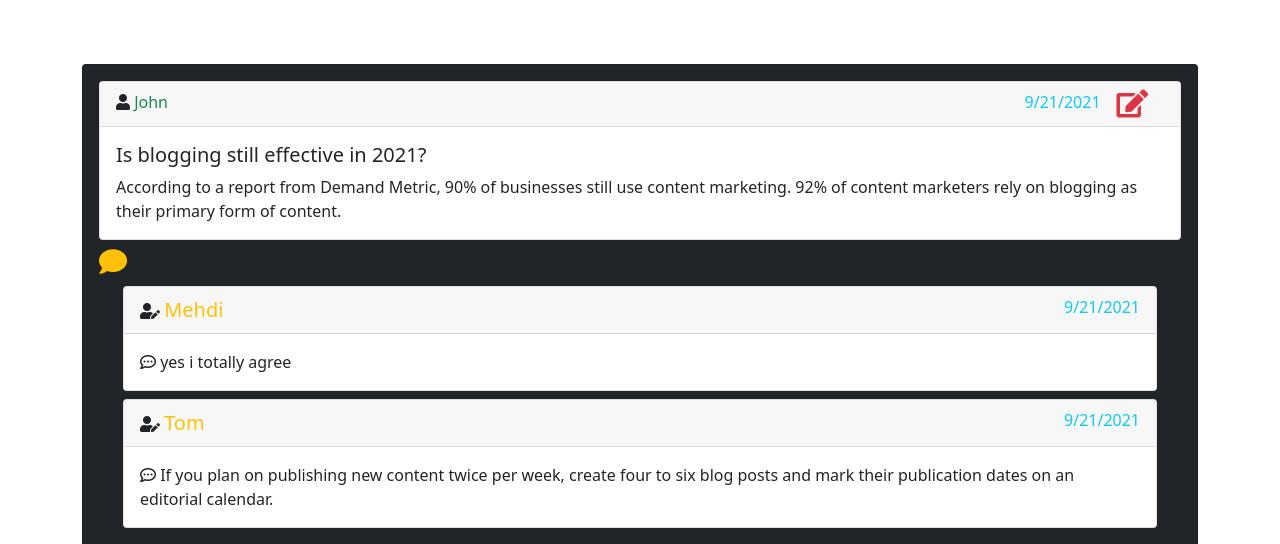
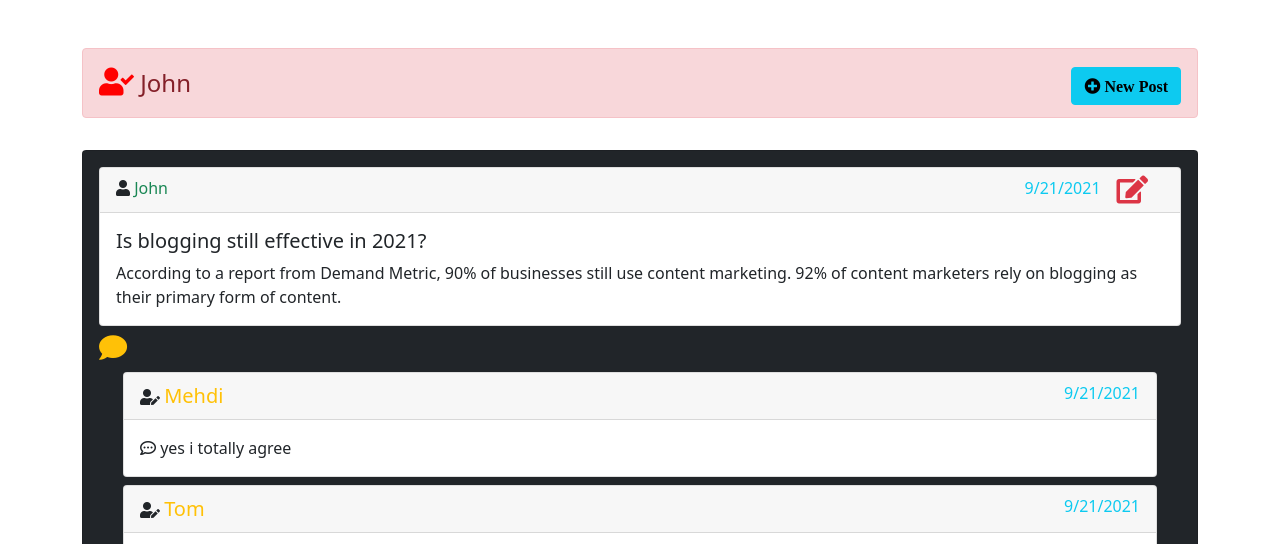
Before and after one commit to MehdiMahmud79/tech-blog, a Node server app: page /profile in a window 1280 px wide. Shown: the part 104-648 px from the top of the page. Run offline with Node 20, Linux system fonts and the light colour scheme; a user stored in the database is signed in; data comes from the database, SQL or seed files in the repository; some libraries are stand-ins or nearby versions.

Commit message:
fix: profile

```diff
--- a/public/js/script.js
+++ b/public/js/script.js
@@ -7,10 +7,13 @@ const errHandler = (message) => {
   $("#alertMessage").append(errMessage);
   return;
 };
+function capitalizeFirstLetter(string) {
+  return string.charAt(0).toUpperCase() + string.slice(1);
+}
 const loginFormHandler = async (event) => {
   event.preventDefault();
   // Collect values from the login form
-  const email = $("#email-login").val().trim();
+  const email = $("#email-login").val().trim().toLowerCase();
   const password = $("#password-login").val().trim();
   if (email && password) {
     // Send a POST request to the API endpoint
@@ -37,8 +40,8 @@ const loginFormHandler = async (event) => {
 
 const signupFormHandler = async (event) => {
   event.preventDefault();
-  const userName = $("#name-signup").val().trim();
-  const email = $("#email-signup").val().trim();
+  const userName = capitalizeFirstLetter($("#name-signup").val().trim());
+  const email = $("#email-signup").val().trim().toLowerCase();
   const password = $("#password-signup").val().trim();
   const password2 = $("#password-signup2").val().trim();
   if (!userName || !email || !password | !password2) {
--- a/views/makeComment.handlebars
+++ b/views/makeComment.handlebars
@@ -1,7 +1,4 @@
-<div id="alertMessage" class="alert alert-warning alert-dismissible fade " role="alert">
-  <strong><i class="fas fa-exclamation-triangle"></i></strong> <span>Error Message</span>
-  <button type="button" class="btn-close" data-bs-dismiss="alert" aria-label="Close"></button>
-</div>
+<div id="alertMessage"></div>
 
 <div class="row mt-5">
   <div class="col-md-6 m-auto">
--- a/views/profile.handlebars
+++ b/views/profile.handlebars
@@ -1,4 +1,8 @@
-<div id="alertMessage"></div>
+<div class="alert alert-danger" role="alert">
+  <span class="fs-4"><i class='fas fa-user-check' style='font-size:28px;color:red'></i> {{currentUser.userName}}</span>
+  <span class="fs-4 float-end"><a href="/newPost" class="btn btn-info"><i class="fas fa-plus-circle"> New Post </i></a> </span>
+
+</div>
 
 <ol class="list-group ">
   {{#each blogPosts as |post|}}
```
Also changed, not shown: controllers/api/userRoutes.js (+8 -1 lines).
